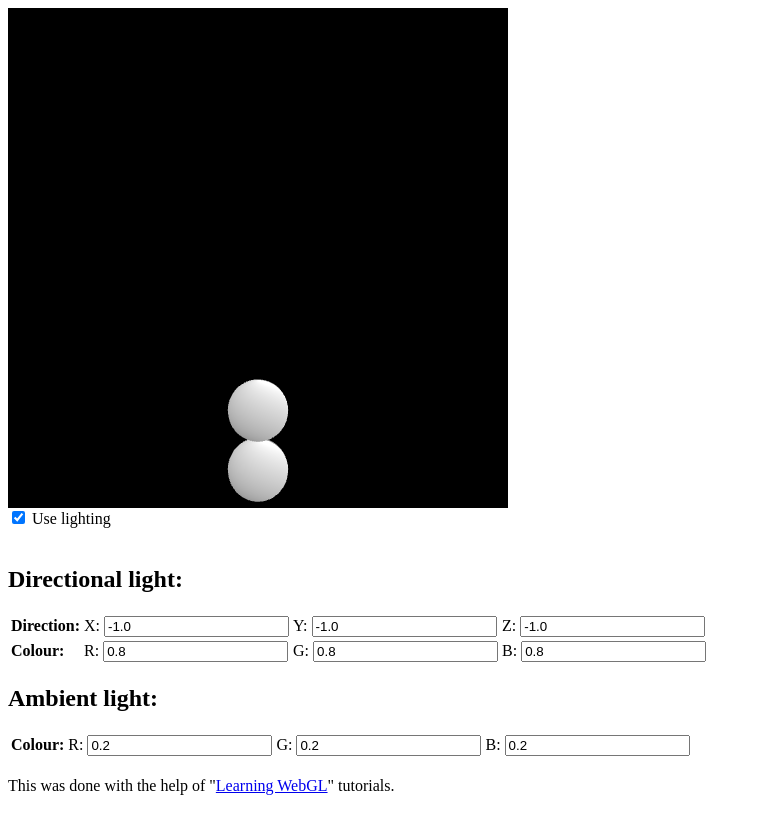
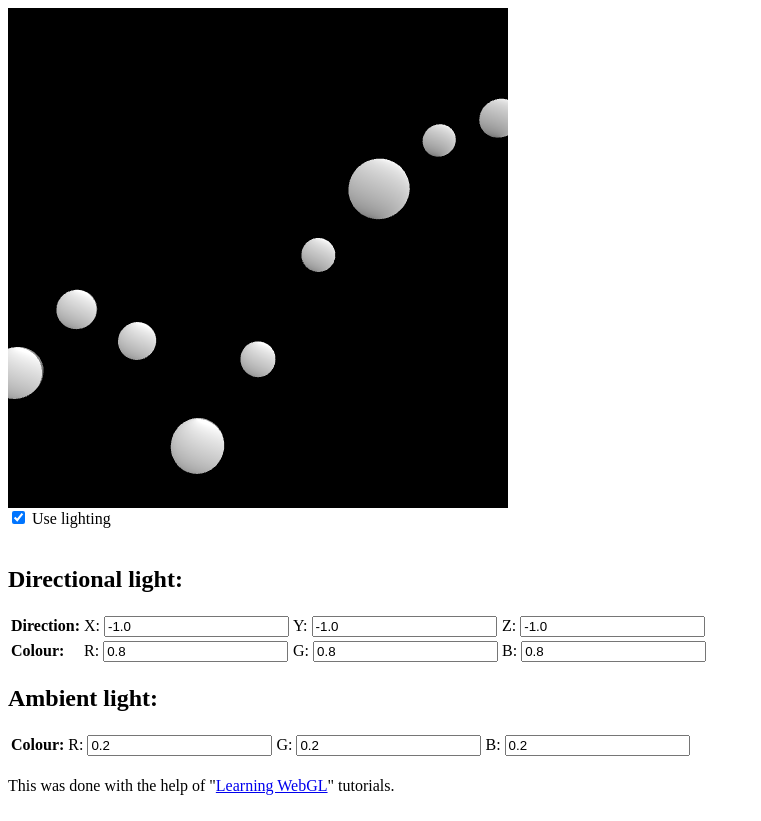
Before and after one commit to tjmolinski/WebGLPhysics, a plain HTML site: page index.html in a window 1280 px wide. Shown: the whole page, without its empty margins (0-761 px from the left). Drawn offline with Linux system fonts and the light colour scheme; animation ran at ten frames a second.

Commit message:
Proper particle collisions for single collisions. Still need to put in collision detection for more then 2 particles colliding at the same time.

```diff
--- a/collisionhandler.js
+++ b/collisionhandler.js
@@ -1,25 +1,39 @@
 ////////////////////////////////////////////////////////////
 //The collision handler
 ////////////////////////////////////////////////////////////
-function CollisionHandler(p1, p2, rest_t, pen_t)
+function CollisionHandler(p1, p2, rest_t)
 {
 	this.particle1 = p1;
 	this.particle2 = p2;
 	this.restitution = rest_t;
-	this.cNormal = [0,-1,0];
+	this.cNormal = [this.particle1.pos[0] - this.particle2.pos[0],
+				    this.particle1.pos[1] - this.particle2.pos[1],
+					this.particle1.pos[2] - this.particle2.pos[2]];
 
-	this.penetration = pen_t;
+	tmp = this.cNormal[0]*this.cNormal[0]+this.cNormal[1]*this.cNormal[1]+this.cNormal[2]*this.cNormal[2];
+	this.cNormal[0] /= tmp;
+	this.cNormal[1] /= tmp;
+	this.cNormal[2] /= tmp;
+
+	distX = this.particle1.pos[0] - this.particle2.pos[0];
+	distY = this.particle1.pos[1] - this.particle2.pos[1];
+	distZ = this.particle1.pos[2] - this.particle2.pos[2];
+	this.distance = Math.sqrt(distX*distX+distY*distY+distZ*distZ);
 }
 
 CollisionHandler.prototype.resolve = function(elapsed)
 {
-	this.resolveVelocity(elapsed);
-	//this.resolveInterpenetration(elapsed);
+	if(this.distance <= this.particle1.radius+this.particle2.radius)
+	{
+		this.penetration = this.particle1.radius+this.particle2.radius-this.distance;
+		this.resolveVelocity(elapsed);
+		this.resolveInterpenetration(elapsed);
+	}
 }
 
 CollisionHandler.prototype.resolveInterpenetration = function()
 {
-	if(this.penetration <= 0)
+	if(this.penetration >= 0)
 		return;
 
 	totalIMass = 1.0/this.particle1.mass + 1.0/this.particle2.mass;
--- a/index.html
+++ b/index.html
@@ -67,9 +67,9 @@
 ////////////////////////////////////////////////////////////
 //Global Variables
 ////////////////////////////////////////////////////////////
-	var effectiveFPMS = 60/100000;	//Frames per millisecond
+	var effectiveFPMS = 6/100000;	//Frames per millisecond
 	var lastTime = 0;				//Time of the last frame
-	var KICKFORCE = 5;				//The amount of force applied to kicking particles
+	var KICKFORCE = 5000;				//The amount of force applied to kicking particles
 	var stiffies = Array();			//The list of stiff springs
 	var bungees = Array();			//The list of bungees
 	var springs = Array();			//The list of springs
@@ -382,17 +382,21 @@
 			{
 				bungees[o].updateForce(elapsed);
 			}
-			//for(var i in particles)
-			//{
-				if(Math.abs(particles[1].pos[1] - particles[0].pos[1]) < particles[0].radius+particles[1].radius)
+			for(var i=0; i < particles.length; i++)
+			{
+				for(var u=0; u < particles.length; u++)
 				{
-					tmp = new CollisionHandler(particles[0], particles[1], 0.5, Math.abs(particles[0].pos[1] - particles[1].pos[1]));
+					if(i == u)
+						continue;
+
+					tmp = new CollisionHandler(particles[i], particles[u], 0.25);
 					tmp.resolve(elapsed);
 					delete tmp;
+
+					particles[i].animate(elapsed);
+					particles[u].animate(elapsed);
 				}
-				particles[0].animate(elapsed);
-				particles[1].animate(elapsed);
-			//}
+			}
 		}
 		lastTime = timeNow;
 	}
@@ -408,6 +412,16 @@
         var canvas = document.getElementById("webgl_physics");
         initGL(canvas);
 
+		for(var k=0; k < 10; k++)
+		{
+			t = Math.random()*0.25+0.25;
+			particles.push(new Particle(t,t/2,0.8));
+			particles[k].pos[0] = k-5;
+			particles[k].pos[1] = k;
+			particles[k].pos[2] = -10;
+		}
+
+		/*
 		particles.push(new Particle(.5,10,0.8));
 		particles[0].pos[0] = 0;
 		particles[0].pos[1] = -2;
@@ -416,7 +430,7 @@
 		particles[1].pos[0] = 0;
 		particles[1].pos[1] = 2;
 		particles[1].pos[2] = -10;
-
+		*/
 		//stiffies.push(new StiffSpring(particles[1], particles[0], 0.8, 0.5));
 		//bungees.push(new Bungee(particles[1], particles[0], 1, 0.5));
 		/*particles.push(new Particle(.5,10,.8));
--- a/particle.js
+++ b/particle.js
@@ -25,16 +25,16 @@ Particle.prototype.kick = function(a,b)
 	switch(b)
 	{
 	case "up":
-		this.forceAccum[1] += a;
+		this.vel[1] += a;
 		break;
 	case "down":
-		this.forceAccum[1] -= a;
+		this.vel[1] -= a;
 		break;
 	case "left":
-		this.forceAccum[0] -= a;
+		this.vel[0] -= a;
 		break;
 	case "right":
-		this.forceAccum[0] += a;
+		this.vel[0] += a;
 		break;
 	}
 }
@@ -69,7 +69,7 @@ Particle.prototype.animate = function(elapsed)
 	if(this.pos[1] < -3.5)
 	{
 		this.pos[1] = -3.5;
-		this.vel[1] = 0;
+		this.vel[1] = -this.vel[1];
 	}
 }
 
```
